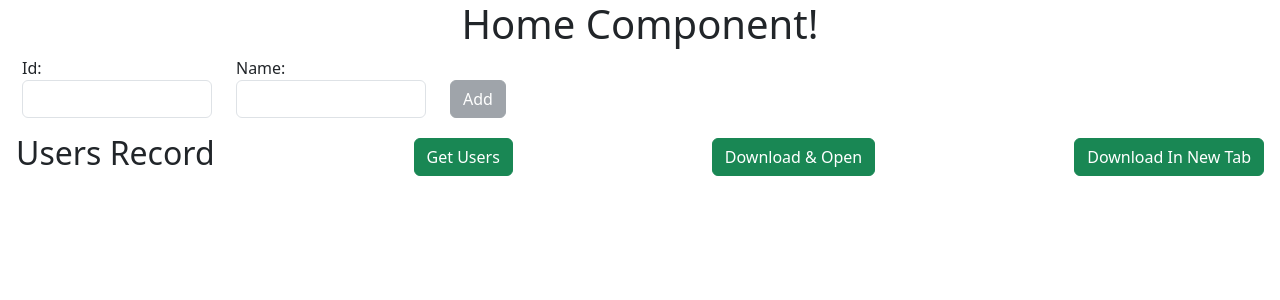
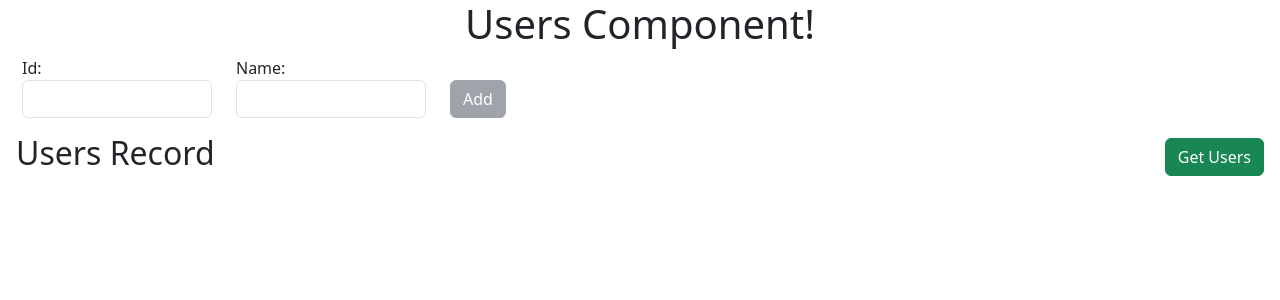
Before and after one commit to farrukh0913/Angular-Playground, an Angular app: page /home in a window 1280 px wide. Shown: the top 300 px of the page. Built offline with nearby package versions, Linux system fonts and the light colour scheme.

Commit message:
minor changes

```diff
--- a/src/app/home/home.component.html
+++ b/src/app/home/home.component.html
@@ -1,4 +1,4 @@
-<h1> Home Component! </h1>
+<h1> Users Component! </h1>
 
 <form [formGroup]="userForm" class="row user-form">
     <div class="col">
@@ -18,8 +18,8 @@
     <div class="d-flex flex-row align-items-center justify-content-between">
         <h2>Users Record</h2>
         <button type="button" class="btn btn-success" (click)="fetchUsers()">Get Users</button>
-        <button type="button" class="btn btn-success" (click)="downloadAndOpenFile()">Download & Open</button>
-        <button type="button" class="btn btn-success" (click)="downloadAndOpenInNewTab()">Download In New Tab</button>
+        <!-- <button type="button" class="btn btn-secondary" (click)="downloadAndOpenFile()">Download & Open</button> -->
+        <!-- <button type="button" class="btn btn-secondary" (click)="downloadAndOpenInNewTab()">Download In New Tab</button> -->
     </div>
     <table class="table">
       <thead class="table-dark" *ngIf="users.length">
--- a/src/app/services/api.service.ts
+++ b/src/app/services/api.service.ts
@@ -8,7 +8,7 @@ import { HttpClient } from '@angular/common/http';
 })
 
 export class ApiService {
-  apiURL: string = 'http://localhost:3000/api';
+  apiURL: string = 'http://localhost:3000';
 
   constructor(private readonly httpClient: HttpClient) { }
 
```
